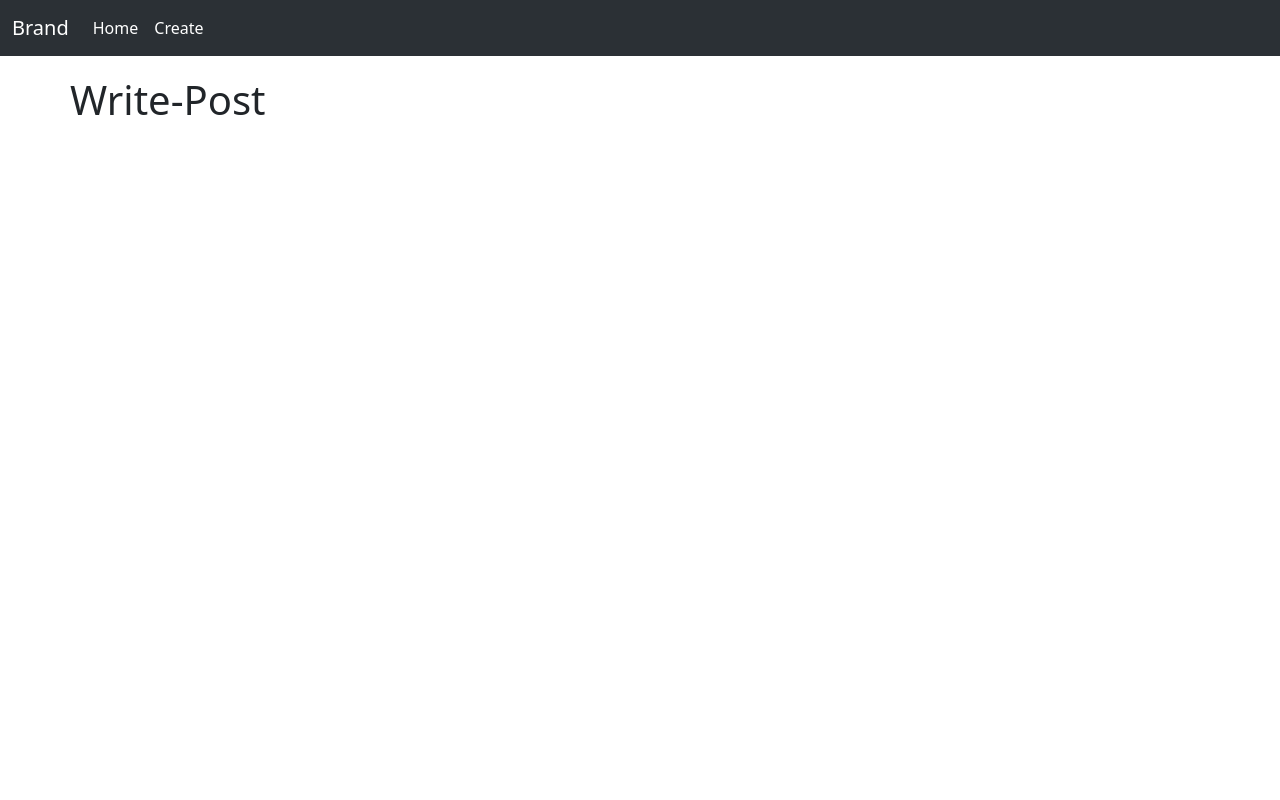
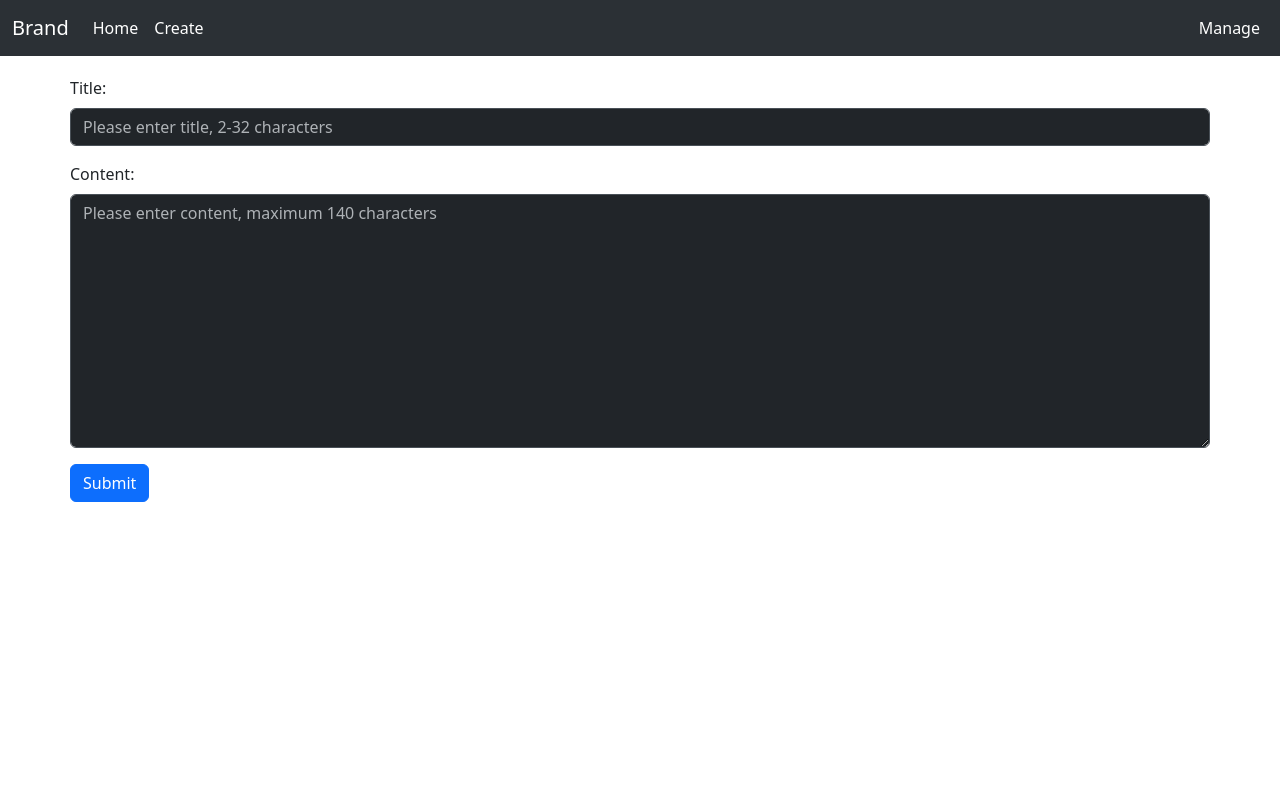
Before and after one commit to rebecca0808/FS27-Post-Blog, a React (Vite) app: page /write-post in a window 1280 px wide. Shown: the top 800 px of the page. Built offline with nearby package versions, Linux system fonts and the light colour scheme.

Commit message:
feat: form basic

```diff
--- a/src/App.jsx
+++ b/src/App.jsx
@@ -3,6 +3,11 @@ import NavBar from './components/nav-bar';
 import Footer from './components/footer';
 import PostList from './components/post-list';
 import WritePost from './components/write-post';
+import PostDetail from './components/post-detail';
+import ManageMain from './components/manage/manage-main';
+import DashBoard from './components/manage/dashboard';
+import PostManage from './components/manage/post-manage';
+
 import './App.scss';
 import {BrowserRouter as Router, Routes, Route} from 'react-router-dom';
 
@@ -16,7 +21,12 @@ function App() {
           <Routes>
             <Route path='/' element={<PostList></PostList>}></Route>
             <Route path='/post-list' element={<PostList></PostList>}></Route>
+            <Route path='/post-detail/:id' element = {<PostDetail></PostDetail>}></Route>
             <Route path='/write-post' element={<WritePost></WritePost>}></Route>
+            <Route path='/manage' element={<ManageMain></ManageMain>}>
+               <Route path='dashboard' element={<DashBoard></DashBoard>}></Route>
+               <Route path='post-mng' element={<PostManage></PostManage>}></Route>
+            </Route>
           </Routes>
         </div>
         <Footer></Footer>
--- /dev/null
+++ b/src/components/manage/dashboard/index.jsx
@@ -0,0 +1,7 @@
+export default props => {
+    return (
+        <div>
+            <h1>Dash Board component</h1>
+        </div>
+    )
+}
--- /dev/null
+++ b/src/components/manage/manage-main/index.jsx
@@ -0,0 +1,21 @@
+import {Outlet, NavLink} from 'react-router-dom';
+
+export default props => {
+    return (
+        <div>
+            <div className="row">
+                <div className="col-md-9">
+                    <Outlet></Outlet>
+                </div>
+                <div className="col-md-3">
+                    <div className="list-group">
+                        <NavLink to="/manage/dashboard" className="list-group-item list-group-item-action" aria-current="dashboard">
+                            Dash Board
+                        </NavLink>
+                        <NavLink to="/manage/post-mng" className="list-group-item list-group-item-action" aria-current="post management">Post Management</NavLink>
+                    </div>
+                </div>
+            </div>
+        </div>
+    )
+}
--- /dev/null
+++ b/src/components/manage/post-manage/index.jsx
@@ -0,0 +1,7 @@
+export default props => {
+    return (
+        <div>
+            <h1>Post Management Component</h1>
+        </div>
+    )
+}
--- a/src/components/nav-bar/index.jsx
+++ b/src/components/nav-bar/index.jsx
@@ -27,6 +27,16 @@ export default props => {
                                 </NavLink>
                             </li>
                         </ul>
+                        <ul className="navbar-nav ms-auto mb-2 mb-lg-0">
+                            <li className="nav-item">
+                                <NavLink
+                                    className="nav-link active"
+                                    aria-current="manage"
+                                    to="/manage"
+                                >Manage
+                                </NavLink>
+                            </li>
+                        </ul>
                     </div>
                 </div>
             </nav>
--- /dev/null
+++ b/src/components/post-detail/index.jsx
@@ -0,0 +1,21 @@
+import {useEffect,useState,useParams } from "react";
+//import postDetailMock from "../../mock-data/post-detail-mock.json";
+
+
+export default props => {
+    //let {id} = useParams();
+    const [postDetail, setPostDetail] = useState({});
+
+    useEffect(() => {
+        const tempStr =  window.localStorage.getItem("postDetail");
+        const tempObj = JSON.parse(tempStr);
+        setPostDetail(tempObj);
+    }, []);
+
+    return (
+        <>
+            <h3>{postDetail.postTitle}</h3>
+            <p>{postDetail.postContent}</p>
+        </>
+    )
+}
--- a/src/components/post-list/index.jsx
+++ b/src/components/post-list/index.jsx
@@ -1,9 +1,11 @@
 import "./index.scss";
 import {useState} from "react";
 import mockData from "../../mock-data/post-list-mock.json";
+import {useNavigate} from "react-router-dom";
 
 export default props => {
     const [postList, setPostList] = useState([...mockData]);
+    const navigate = useNavigate();
 
     return (
         <div className="post-list-container">
@@ -13,11 +15,16 @@ export default props => {
                         return (
                              <div classNameName = "container">
                                 <div className="card post-item" style={{width: "18rem"}} >
-                                    <svg aria-label="Placeholder: Image cap" class="bd-placeholder-img card-img-top" height="180" preserveAspectRatio="xMidYMid slice" role="img" width="100%" xmlns="http://www.w3.org/2000/svg"><title>Placeholder</title><rect width="100%" height="100%" fill="#868e96"></rect><text x="50%" y="50%" fill="#dee2e6" dy=".3em">Image cap</text></svg>
+                                    <svg aria-label="Placeholder: Image cap" className="bd-placeholder-img card-img-top" height="180" preserveAspectRatio="xMidYMid slice" role="img" width="100%" xmlns="http://www.w3.org/2000/svg"><title>Placeholder</title><rect width="100%" height="100%" fill="#868e96"></rect><text x="50%" y="50%" fill="#dee2e6" dy=".3em">Image cap</text></svg>
                                     <div className="card-body">
                                         <h5 className="card-title">{post.postTitle}</h5>
                                         <p className="card-text">{post.postContent}</p>
-                                        <a href="#" className="btn btn-primary">Go somewhere</a>
+                                        <a href="#" className="btn btn-primary" onClick = {
+                                            () => {
+                                                window.localStorage.setItem("postDetail", JSON.stringify(post));
+                                                navigate(`/post-detail/${post.id}`)
+                                            }
+                                        }>Detail</a>
                                     </div>
                                 </div>
                             </div>
--- a/src/components/write-post/index.jsx
+++ b/src/components/write-post/index.jsx
@@ -1,7 +1,39 @@
 export default props => {
+    const handleSubmit = (e) => {
+        //step1: 组织表单默认提交行为
+        e.preventDefault();
+        //step2: 获取表单数据
+        const form = e.target;
+        const formData = new FormData(form);
+        const title = formData.get('title');
+        const content = formData.get('content');
+        //step3: 数据校验 (minlength maxlength text number regExp)
+
+    }
     return (
-        <div>
-            <h1>Write-Post</h1>
+        <div className="row">
+            <div className="col-md-12">
+                <form noValidate onSubmit={handleSubmit}>
+                    <div className="mb-3">
+                        <label className="form-label" >Title: </label>
+                        <input
+                            type="text"
+                            name="title"
+                            className="form-control"
+                            placeholder="Please enter title, 2-32 characters"/>
+                    </div>
+                    <div className="mb-3">
+                        <label className="form-label" >Content: </label>
+                        <textarea
+                            className="form-control"
+                            name="content"
+                            rows="10"
+                            placeholder="Please enter content, maximum 140 characters">
+                        </textarea>
+                    </div>
+                    <button type="submit" className="btn btn-primary">Submit</button>
+                </form>
+            </div>
         </div>
     )
 }
--- /dev/null
+++ b/src/mock-data/post-detail-mock.json
@@ -0,0 +1,5 @@
+{
+        "id":1,
+        "postTitle": "Post Title 1",
+        "postContent": "Some quick example text to build on the card title and make up the bulk of the card’s content."
+    }
```
